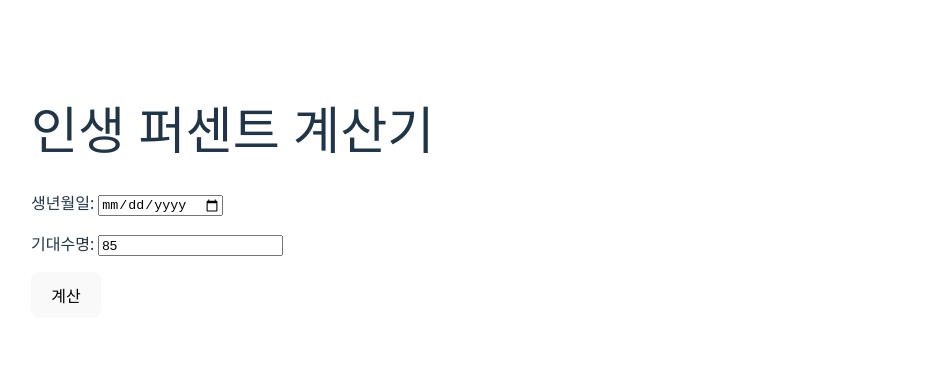
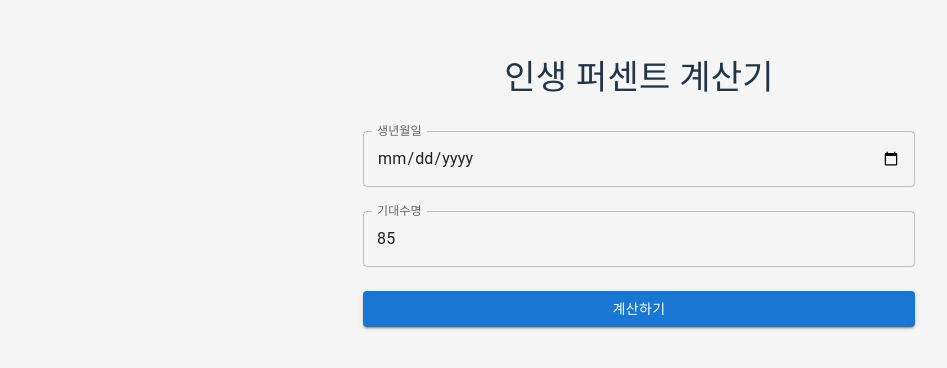
Before and after one commit to CHALLKATHON-Official/2025_CHALLKATHON_Nulls_FE, a React (Vite) app: page / in a window 1280 px wide. Shown: the part 208-576 px from the top of the page, without its empty margins (1-948 px from the left). Built offline with nearby package versions, Linux system fonts and the light colour scheme.

Commit message:
ui 변경

```diff
--- a/package.json
+++ b/package.json
@@ -10,6 +10,9 @@
     "preview": "vite preview"
   },
   "dependencies": {
+    "@emotion/react": "^11.14.0",
+    "@emotion/styled": "^11.14.0",
+    "@mui/material": "^7.1.2",
     "chart.js": "^4.5.0",
     "react": "^19.1.0",
     "react-chartjs-2": "^5.3.0",
--- a/src/components/YourFeature.tsx
+++ b/src/components/YourFeature.tsx
@@ -1,8 +1,17 @@
 import { useState } from 'react'
+import {
+  Container,
+  TextField,
+  Typography,
+  Button,
+  Box,
+  Card,
+  CardContent,
+} from '@mui/material'
 import LifeProgressBar from './LifeProgressBar'
 import LifeDonutChart from './LifeDonutChart'
 
-function LifePage() {
+function YourFeature() {
   const [birth, setBirth] = useState('')
   const [lifeExpectancy, setLifeExpectancy] = useState(85)
   const [percentage, setPercentage] = useState<number | null>(null)
@@ -20,38 +29,69 @@ function LifePage() {
   }
 
   return (
-    <div style={{ padding: '2rem', maxWidth: '600px', margin: '0 auto' }}>
-      <h1 style={{ textAlign: 'center' }}>인생 퍼센트 계산기</h1>
+    <Box
+      sx={{
+        width: '100vw',
+        height: '100vh',
+        display: 'flex',
+        justifyContent: 'center',
+        alignItems: 'center',
+        backgroundColor: '#f5f5f5',
+        padding: 2,
+        boxSizing: 'border-box',
+      }}
+    >
+      <Container maxWidth="sm">
+        <Typography variant="h4" align="center" gutterBottom>
+          인생 퍼센트 계산기
+        </Typography>
 
-      <div style={{ marginBottom: '1rem' }}>
-        <label>생년월일: </label>
-        <input
+        <Box sx={{ mt: 4 }}>
+          <TextField
+            fullWidth
+            label="생년월일"
             type="date"
             value={birth}
             onChange={(e) => setBirth(e.target.value)}
+            InputLabelProps={{ shrink: true }}
+            sx={{ mb: 3 }}
           />
-      </div>
 
-      <div style={{ marginBottom: '1rem' }}>
-        <label>기대수명: </label>
-        <input
+          <TextField
+            fullWidth
+            label="기대수명"
             type="number"
             value={lifeExpectancy}
             onChange={(e) => setLifeExpectancy(Number(e.target.value))}
+            sx={{ mb: 3 }}
           />
-      </div>
 
-      <button onClick={calculate}>계산</button>
+          <Button
+            variant="contained"
+            color="primary"
+            fullWidth
+            onClick={calculate}
+          >
+            계산하기
+          </Button>
+        </Box>
 
         {percentage !== null && (
-        <div style={{ marginTop: '2rem' }}>
-          <h2 style={{ textAlign: 'center' }}>현재 인생 진행률: {percentage}%</h2>
+          <Card sx={{ mt: 4, backgroundColor: '#ffffff' }}>
+            <CardContent>
+              <Typography variant="h6" align="center">
+                현재 인생 진행률: {percentage}%
+              </Typography>
+              <Box sx={{ my: 2 }}>
                 <LifeProgressBar percent={percentage} />
+              </Box>
               <LifeDonutChart percent={percentage} />
-        </div>
+            </CardContent>
+          </Card>
         )}
-    </div>
+      </Container>
+    </Box>
   )
 }
 
-export default LifePage
+export default YourFeature
```
Also changed, not shown: 1 other file (tests, documents, lock files or other folders). Lines whose indentation alone changed are shown as unchanged.
